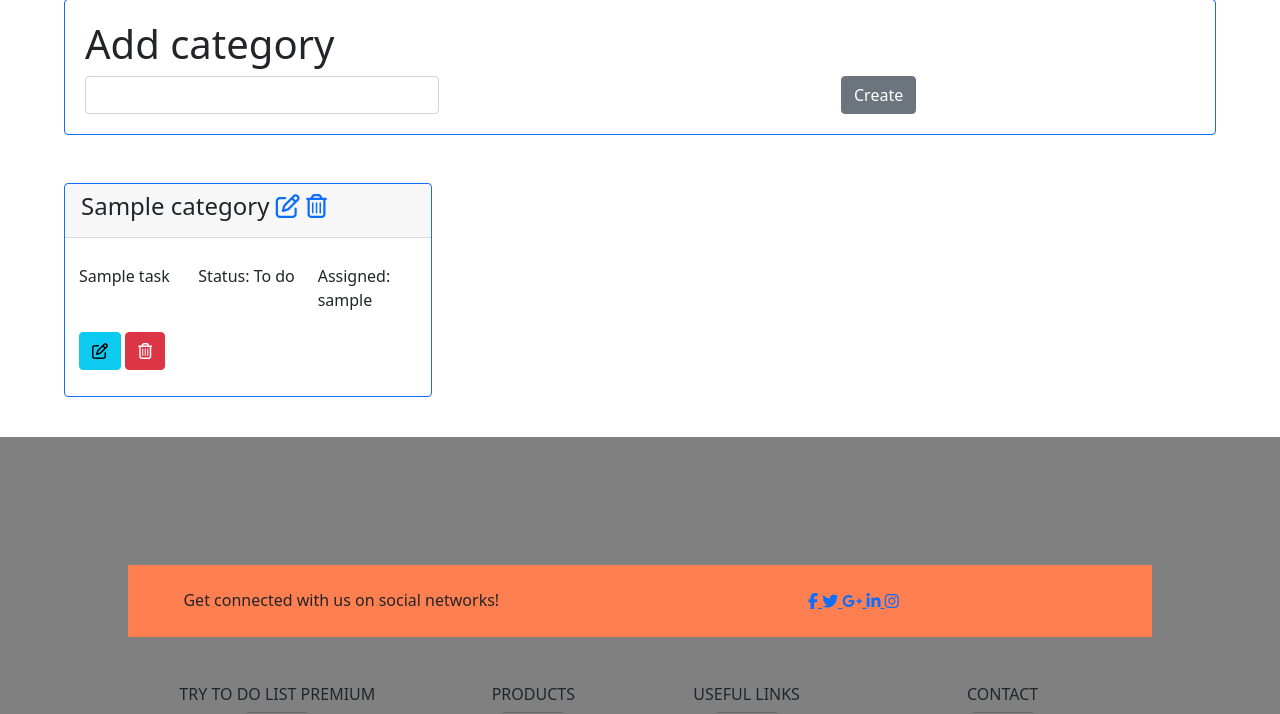
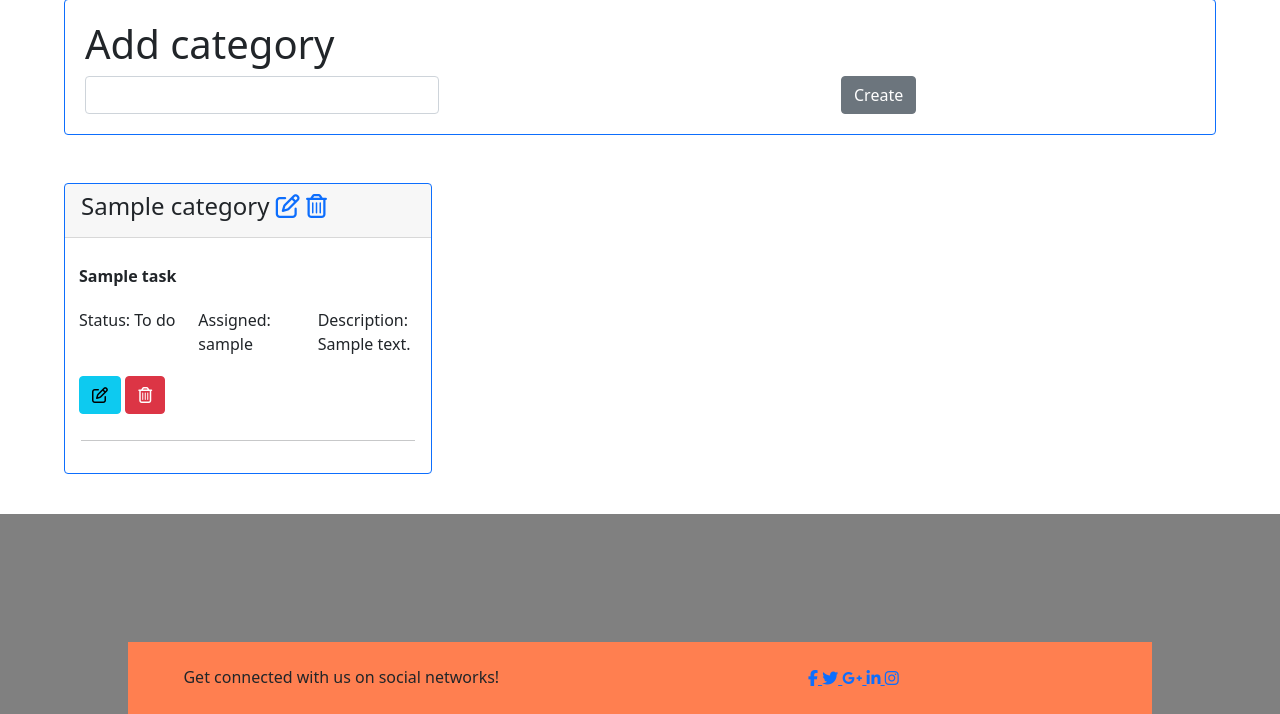
Before and after one commit to frangrande91/TP_Metod, a Django app: page /tasks/board-view/1/ in a window 1280 px wide. Shown: the part 422-1136 px from the top of the page. Run offline with Django 3.2, Linux system fonts and the light colour scheme; a user stored in the database is signed in; tables that the repository leaves empty hold one stand-in row (values such as "Sample post"); some libraries are stand-ins or nearby versions.

Commit message:
last changes

```diff
--- a/tasks/form.py
+++ b/tasks/form.py
@@ -12,8 +12,9 @@ class TaskForm(ModelForm):
             queryset = Category.objects.filter(board_id=boardid),
             widget=forms.Select(attrs={'class': 'form-control'}))
         self.fields['assigned'] = forms.ModelChoiceField(
-            queryset = Board.objects.get(id=boardid).team #.add(Board.objects.get(id=boardid).owner),
+            queryset = Board.objects.get(id=boardid).team.all() | MyUser.objects.filter(id=Board.objects.get(id=boardid).owner.id).all() #.add(Board.objects.get(id=boardid).owner),
             ,widget=forms.Select(attrs={'class': 'form-control'}))
+        self.fields['assigned'].required = False
 
 
     class Meta:
@@ -25,7 +26,7 @@ class TaskForm(ModelForm):
             # 'category': forms.Select(attrs={'class': 'form-control'}),
             'status': forms.Select(attrs={'class': 'form-control'}),
             'description': forms.TextInput(attrs={'class': 'form-control'}),
-            'assigned': forms.Select(attrs={'class': 'form-control'})
+            #'assigned': forms.Select(attrs={'class': 'form-control', ''},)
         }
 
 
--- a/tasks/views.py
+++ b/tasks/views.py
@@ -126,8 +126,6 @@ def board_view(request, pk):
             # Add task
             if form.is_valid():
                 form.save()
-
-                print(request.POST['assigned'])
 
                 context = {'categories': categories, 'form': form, 'formCategory': formCategory, 'board': board}
                 return render(request, 'tasks/board-view.html', context)
--- a/templates/base.html
+++ b/templates/base.html
@@ -46,6 +46,7 @@
                   <div class="dropdown-menu">
                     <a class="dropdown-item" href="../../../user/{{ user.id }}">Profile</a>
                     <a class="dropdown-item" href="{% url 'board-create' %}">Add board</a>
+                      <a class="dropdown-item" href="/tasks_endpoint">Endpoint</a>
                     <div class="dropdown-divider"></div>
                     <a class="dropdown-item" href={% url 'logout' %}>Logout</a>
                   </div>
--- a/templates/tasks/board-list.html
+++ b/templates/tasks/board-list.html
@@ -3,7 +3,7 @@
     <div class="container">
         <div class="row">
             <div class="col-10">
-                <h2 class="display-5">Your boards</h2>
+                <h2 class="display-5" style="background-color: coral; padding: 5px">Your boards</h2>
             </div>
             <div class="col-2">
                     <a href="{% url 'board-create' %}" class="btn btn-secondary">Create board</a>
--- a/templates/tasks/board-view.html
+++ b/templates/tasks/board-view.html
@@ -42,7 +42,7 @@
             {% for category in categories %}
             <div class="col-4">
 
-                <div class="card border-primary mb-3" style="max-width: 25rem;">
+                <div class="card border-primary mb-3" style="max-width: 30rem;">
                       <div class="card-header">
                           <h4 class="card-title">{{ category.name }}
                               <a href="{% url 'update_category' category.id %}"><i class="far fa-edit"></i></a>
@@ -55,8 +55,8 @@
 
                                 {% for task in category.tasks.all %}
                                 <div class="row">
-                                    <div class="col-4" style="padding: 10px;">
-                                           <p class="card-text"><span>{{ task.title }}</span></p>
+                                    <div class="col-12" style="padding: 10px;">
+                                           <p class="card-text"><span style="font-weight: bold;">{{ task.title }}</span></p>
                                     </div>
                                     <div class="col-4" style="padding: 10px;">
                                            <p class="card-text"><span>Status: {{ task.status }}</span></p>
@@ -65,11 +65,15 @@
                                            <p class="card-text"><span>Assigned: {{ task.assigned }}</span></p>
                                     </div>
                                     <div class="col-4" style="padding: 10px;">
+                                           <p class="card-text"><span>Description: {{ task.description }}</span></p>
+                                    </div>
+                                    <div class="col-4" style="padding: 10px;">
                                         <a class="btn btn-info" href="{% url 'update_task' task.id %}"><i class="far fa-edit"></i></a>
                                         <a class="btn btn-danger" href="{% url 'delete_task' task.id %}"><i class="far fa-trash-alt"></i></a>
                                     </div>
 
                                 </div>
+                                    <hr>
                                 {% endfor %}
 
                             </div>
--- a/user/forms.py
+++ b/user/forms.py
@@ -17,6 +17,7 @@ class UserForm(forms.ModelForm):
             'password',
         ]
         labels = {
+
             'username': 'Username',
             'first_name': 'First name',
             'last_name': 'Last name',
```
